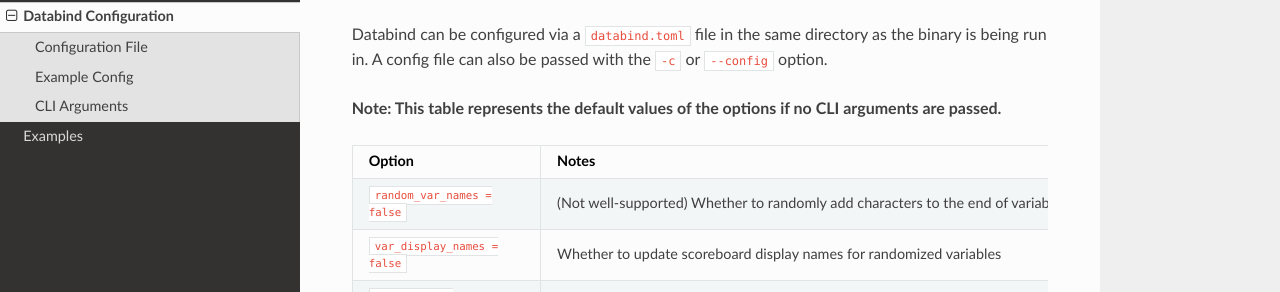
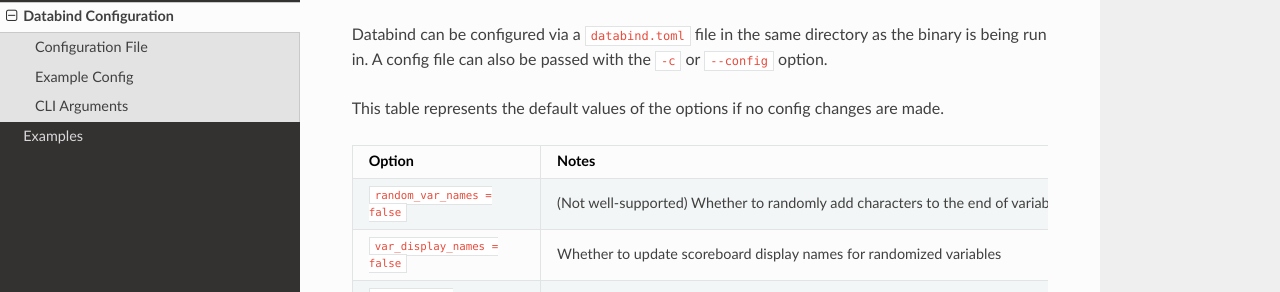
Before and after one commit to MysteryBlokHed/databind, a Sphinx documentation site: the page built from docs/config.rst, in a window 1280 px wide and 1372 px high. Shown: the part 193-485 px from the top of the window. Built offline with Sphinx 7.4.7 and the Read the Docs theme 2.0.0, drawn with Linux system fonts in a browser that asks for light colours.

```diff
--- a/docs/conf.py
+++ b/docs/conf.py
@@ -28,7 +28,7 @@ release = '0.1.0'
 # Add any Sphinx extension module names here, as strings. They can be
 # extensions coming with Sphinx (named 'sphinx.ext.*') or your custom
 # ones.
-extensions = ["sphinx_rtd_theme"]
+extensions = ['sphinx_rtd_theme', 'sphinx.ext.autosectionlabel']
 
 # Add any paths that contain templates here, relative to this directory.
 templates_path = ['_templates']
--- a/docs/config.rst
+++ b/docs/config.rst
@@ -8,7 +8,8 @@ Databind can be configured via a ``databind.toml`` file in the same
 directory as the binary is being run in. A config file can also
 be passed with the ``-c`` or ``--config`` option.
 
-**Note: This table represents the default values of the options if no CLI arguments are passed.**
+This table represents the default values of the options
+if no config changes are made.
 
 +---------------------------------------+---------------------------------------------------------------------+
 |                 Option                |                                Notes                                |
--- a/docs/examples/index.rst
+++ b/docs/examples.rst
@@ -9,4 +9,4 @@ Contents:
    :maxdepth: 2
    :glob:
 
-   **/index
+   examples/**/index
--- a/docs/getting_started.rst
+++ b/docs/getting_started.rst
@@ -95,8 +95,8 @@ if they're created this way. If you want to have more files that work the same
 as ``main.databind`` (only being used to define other functions), add
 ``**/*.databind`` to the :ref:`config file function_out_exclusions <Configuration File>`.
 
-Examples
---------
+See Examples
+------------
 
-If you want to see some examples of language features, go to the :ref:`Examples Page <Examples>`.
+If you want to see some examples of language features, go to the :ref:`Examples`.
 Otherwise, you may continue to the next page.
--- a/docs/index.rst
+++ b/docs/index.rst
@@ -10,4 +10,4 @@ Contents:
    syntax.rst
    cli.rst
    config.rst
-   examples/index.rst
+   examples.rst
```
